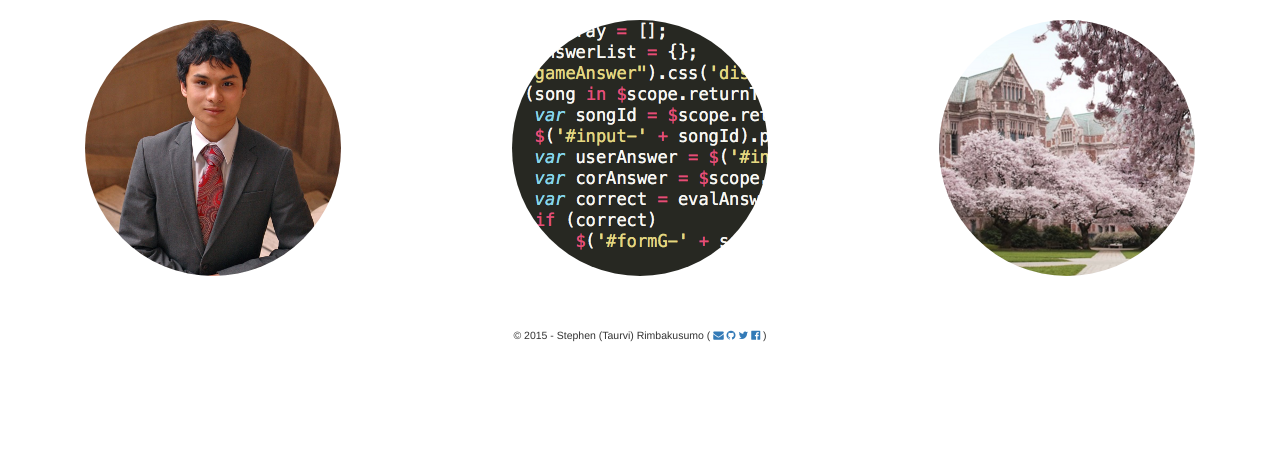
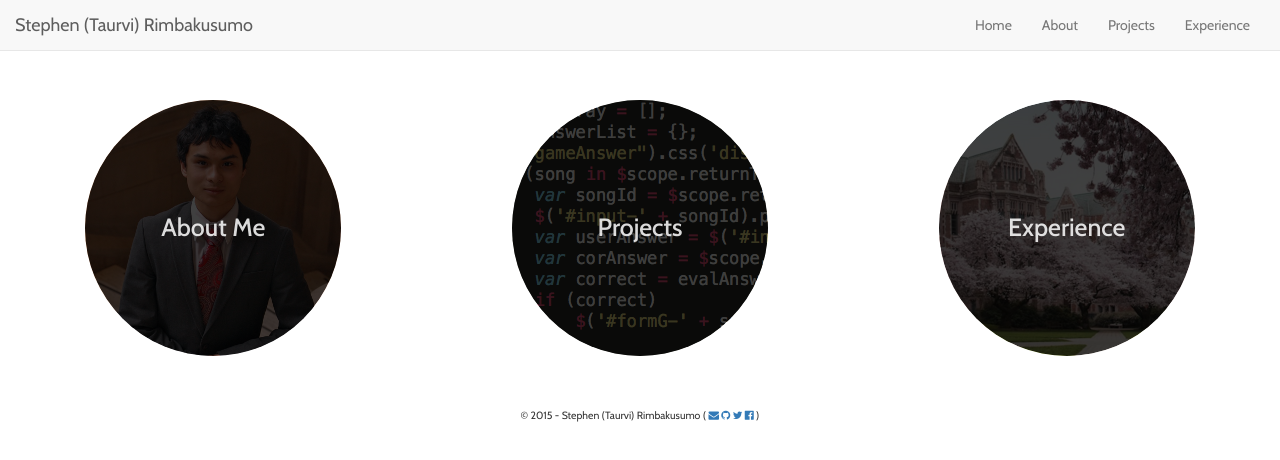
Before and after one commit to Taurvi/personal-site-DEPRECATED, a plain HTML site: page index.html in a window 1280 px wide. Drawn offline with nearby package versions, Linux system fonts and the light colour scheme; some packages are replaced by stand-ins of ours.

Commit message:
Added menu

```diff
--- a/css/main.css
+++ b/css/main.css
@@ -1,3 +1,5 @@
+@import url(https://fonts.googleapis.com/css?family=Cabin:400,500);
+
 .center-block {
     float: none;
 }
@@ -5,16 +7,6 @@
 footer {
     margin-top: 5em;
     font-size: .75em;
-}
-
-.img-home {
-    width: 256px;
-    height: 256px;
-    margin: 5% auto 0 auto;
-    background-size: cover;
-    border-radius: 5px;
-    overflow: hidden;
-    border-radius: 50%
 }
 
 #img-about {
@@ -29,24 +21,41 @@ footer {
     background: url('../img/uw.png');
 }
 
+.img-home {
+    width: 256px;
+    height: 256px;
+    margin: 5% auto 0 auto;
+    background-size: cover;
+    overflow: hidden;
+    border-radius: 50%
+}
 
 .img-home-overlay {
     background:rgba(0,0,0,.75);
     text-align:center;
     padding:110px 0 110px 0;
-    opacity:0;
+    opacity:1;
     -webkit-transition: opacity .25s ease;
     -moz-transition: opacity .25s ease;
     border-radius: 50%
 }
 
 .img-home:hover .img-home-overlay {
-    opacity:1;
+    background:rgba(0,0,0,.5);
+    opacity:.5;
 }
 
 .img-home-text {
-    font-weight:900;
+    font-weight:500;
     color:rgba(255,255,255,.85);
     font-size:25px;
     border-radius: 50%
 }
+
+body {
+    padding-top: 80px;
+    font-family: Cabin, sans-serif;
+}
+@media screen and (max-width: 768px) {
+    body { padding-top: 40px; }
+}
--- a/index.html
+++ b/index.html
@@ -20,8 +20,25 @@
     <div ng-view></div>
 </main>
 
-<nav ng-controller="CtrlNav">
-
+<nav ng-controller="CtrlNav" class="navbar navbar-default navbar-fixed-top">
+    <div class="container-fluid">
+        <div class="navbar-header">
+            <a class="navbar-brand" href="#">Stephen (Taurvi) Rimbakusumo</a>
+            <button type="button" class="navbar-toggle collapsed" data-toggle="collapse" data-target="#bs-example-navbar-collapse-1">
+                <span class="icon-bar"></span>
+                <span class="icon-bar"></span>
+                <span class="icon-bar"></span>
+            </button>
+        </div>
+        <div class="collapse navbar-collapse navbar-right">
+            <ul class="nav navbar-nav">
+                <li><a href="#">Home</a></li>
+                <li><a href="#">About</a></li>
+                <li><a href="#">Projects</a></li>
+                <li><a href="#">Experience</a></li>
+            </ul>
+        </div>
+    </div>
 </nav>
 
 
--- a/js/views/home.html
+++ b/js/views/home.html
@@ -16,7 +16,7 @@
     <div class="col-md-4">
         <div class="img-home" id="img-exp">
             <div class="img-home-overlay">
-                <span class="img-home-text">Resume</span>
+                <span class="img-home-text">Experience</span>
             </div>
         </div>
     </div>
```
